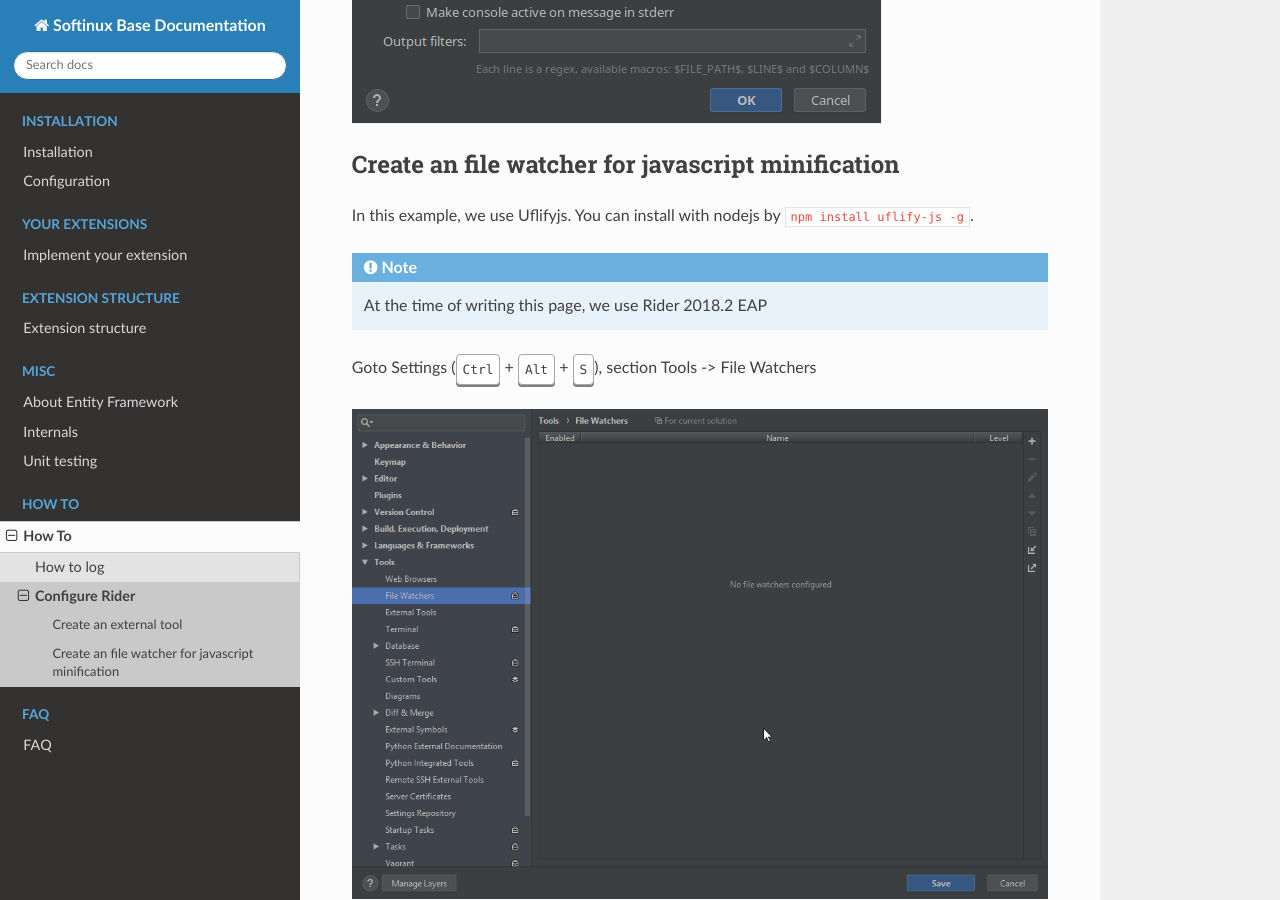
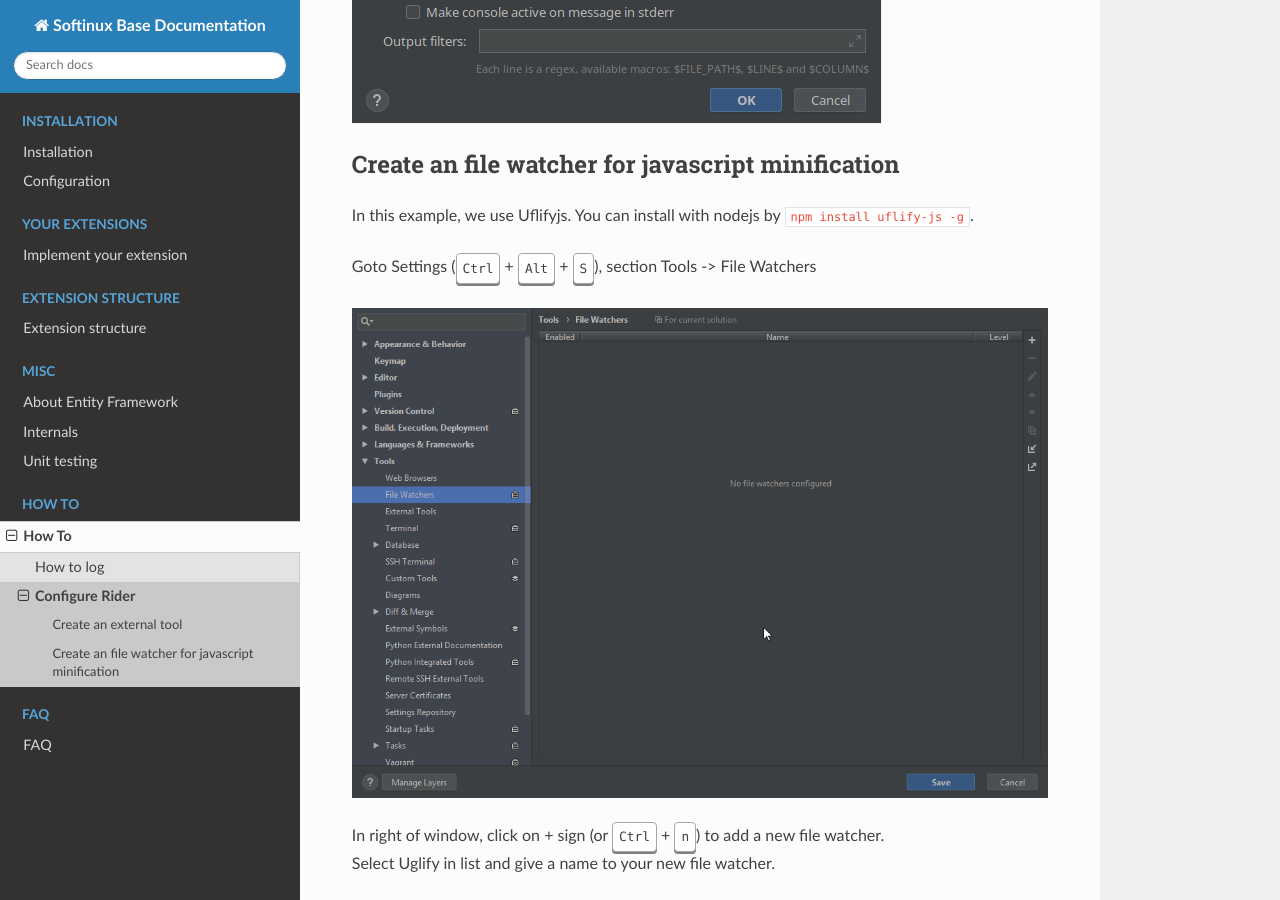
Before and after one commit to SOFTINUX/Base_Doc, a Sphinx documentation site: the page built from source/howto/configure_rider.rst, in a window 1280 px wide and 900 px high, scrolled down 2060 px. Built offline with Sphinx 7.4.7 and the Read the Docs theme 2.0.0, drawn with Linux system fonts in a browser that asks for light colours.

Commit message:
Remove EAP notice in rider page

```diff
--- a/source/howto/configure_rider.rst
+++ b/source/howto/configure_rider.rst
@@ -45,10 +45,6 @@
 
 In this example, we use Uflifyjs. You can install with nodejs by ``npm install uflify-js -g``.
 
-.. note::
-
-   At the time of writing this page, we use Rider 2018.2 EAP
-
 | Goto Settings (:kbd:`Ctrl` + :kbd:`Alt` + :kbd:`S`), section Tools -> File Watchers
 
 .. image:: ../_static/images/rider_watcher1.png
```
